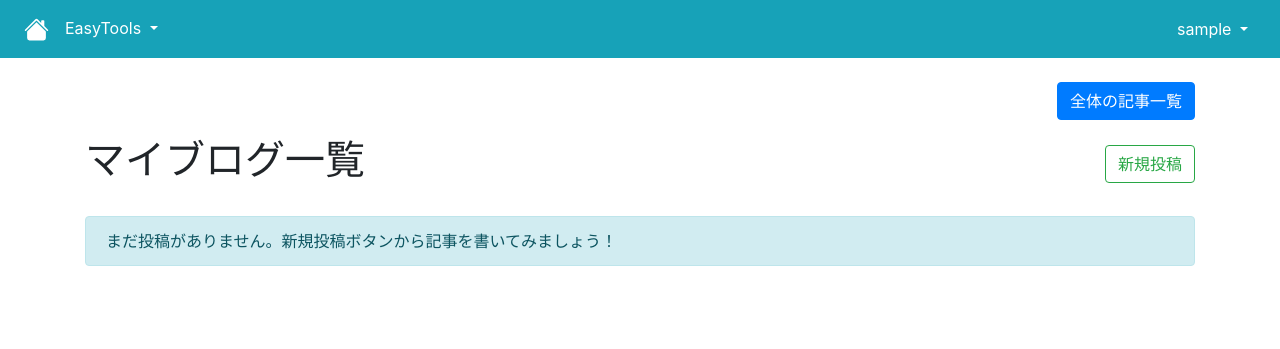
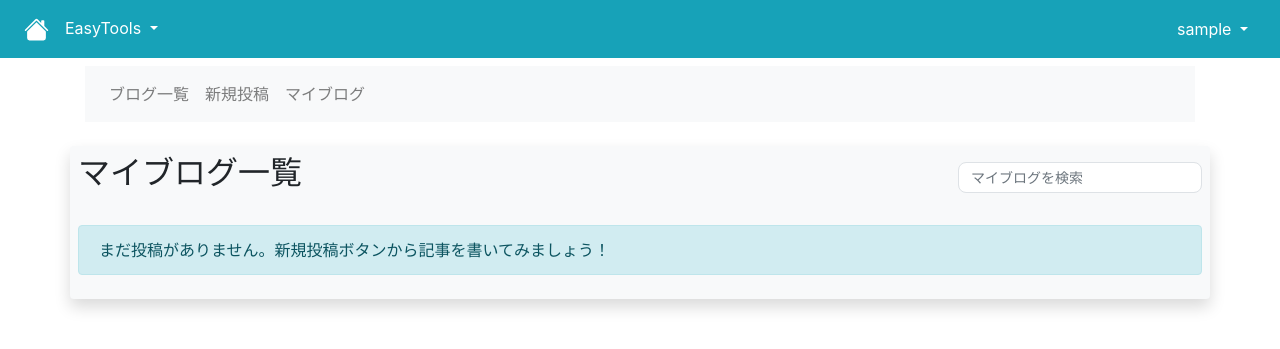
Before and after one commit to ShamNeko88/EasyPyTools, a Django app: page /EasyMdBlog/my-posts/ in a window 1280 px wide. Shown: the top 349 px of the page. Run offline with Django 5.2, Linux system fonts and the light colour scheme; the visitor is signed in with stand-in values (Sample User, id 1); data that the repository does not hold is empty; some libraries are stand-ins or nearby versions.

Commit message:
ブログの一覧マイページ新規作成、編集画面のフォーマット統一

```diff
--- a/EasyMdBlog/static/css/blog.css
+++ b/EasyMdBlog/static/css/blog.css
@@ -49,7 +49,7 @@
 .editor-container {
     background: white;
     border-radius: 12px;
-    box-shadow: 0 2px 15px rgba(0, 0, 0, 0.1);
+    box-shadow: 0 2px 15px rgba(0, 0, 0, 0.2);
 }
 
 .editor-header {
@@ -80,7 +80,7 @@
     background: #f8f9fa;
     border-radius: 8px;
     padding: 1rem;
-    margin-top: 1.5rem;
+    margin: 1.0rem;
 }
 
 .guide-item {
--- /dev/null
+++ b/EasyMdBlog/templates/EasyMdBlog/blog-base.html
@@ -0,0 +1,45 @@
+{% extends 'TopPage/base.html' %}
+{% load static %}
+{% block extra_css %}
+  <link rel="stylesheet" href="{% static 'css/blog.css' %}" />
+{% endblock %}
+{% block title %}
+  EasyMdBlog
+{% endblock %}
+
+{% block content %}
+  <div class="container mt-2">
+    <nav class="navbar navbar-expand-sm navbar-light bg-light">
+      <!-- ハンバーガーメニューのトグルボタン -->
+      <button class="navbar-toggler order-1" type="button" data-toggle="collapse" data-target="#blogBarDropdown" aria-controls="blogBarDropdown" aria-expanded="false" aria-label="Toggle navigation"><span class="navbar-toggler-icon"></span></button>
+      <div class="collapse navbar-collapse order-2" id="blogBarDropdown">
+        <ul class="navbar-nav">
+          <li class="nav-item">
+            <a href="{% url 'blog-index' %}" class="nav-link">ブログ一覧</a>
+          </li>
+
+          <!-- ログインしていない場合はログインページにリダイレクト -->
+          {% if user.is_authenticated %}
+            <li class="nav-item">
+              <a href="{% url 'post-create' %}" class="nav-link">新規投稿</a>
+            </li>
+            <li class="nav-item">
+              <a href="{% url 'my-posts' %}" class="nav-link">マイブログ</a>
+            </li>
+          {% else %}
+            <li class="nav-item">
+              <a href="{% url 'login' %}?next={% url 'post-create' %}" class="nav-link">新規投稿</a>
+            </li>
+            <li class="nav-item">
+              <a href="{% url 'login' %}?next={% url 'my-posts' %}" class="nav-link">マイブログ</a>
+            </li>
+          {% endif %}
+        </ul>
+      </div>
+    </nav>
+  </div>
+
+  {% block blog_main %}
+
+  {% endblock %}
+{% endblock %}
--- a/EasyMdBlog/templates/EasyMdBlog/my-posts.html
+++ b/EasyMdBlog/templates/EasyMdBlog/my-posts.html
@@ -1,4 +1,4 @@
-{% extends 'TopPage/base.html' %}
+{% extends 'EasyMdBlog/blog-base.html' %}
 {% load static %}
 {% block extra_css %}
   <link rel="stylesheet" href="{% static 'css/blog.css' %}" />
@@ -7,18 +7,15 @@
   マイブログ - EasyMdBlog
 {% endblock %}
 
-{% block content %}
-  <div class="container mt-4">
-    <div class="d-flex justify-content-end mb-3">
-      <a href="{% url 'blog-index' %}" class="btn btn-primary me-2">全体の記事一覧</a>
+{% block blog_main %}
+  <div class="container mt-4 shadow rounded p-2 bg-light">
+    <div class="d-flex justify-content-between align-items-center mb-4">
+      <h2>マイブログ一覧</h2>
+      <form class="form-inline my-1 my-lg-0" method="get" action="{% url 'my-posts' %}">
+        <input class="form-control form-control-sm" type="search" name="q" placeholder="マイブログを検索" aria-label="Search" value="{{ request.GET.q|default:'' }}" />
+      </form>
     </div>
 
-    <div class="d-flex justify-content-between align-items-center mb-4">
-      <h1>マイブログ一覧</h1>
-      <div>
-        <a href="{% url 'post-create' %}" class="btn btn-outline-success">新規投稿</a>
-      </div>
-    </div>
     {% for post in posts %}
       <div class="card mb-3">
         <div class="card-body">
--- a/EasyMdBlog/views.py
+++ b/EasyMdBlog/views.py
@@ -12,6 +12,13 @@ class BlogIndexView(ListView):
     model = BlogPost
     template_name = "EasyMdBlog/blog-index.html"
     context_object_name = 'posts'
+
+    def get_queryset(self):
+        queryset = BlogPost.objects.all()
+        query = self.request.GET.get('q')
+        if query:
+            queryset = queryset.filter(title__icontains=query)
+        return queryset
 
 
 # ブログの詳細閲覧ページ
@@ -75,5 +82,8 @@ class MyBlogListView(LoginRequiredMixin, ListView):
     context_object_name = 'posts'
 
     def get_queryset(self):
-        # ログインユーザーの投稿のみを取得
-        return BlogPost.objects.filter(user=self.request.user)
+        queryset = BlogPost.objects.filter(user=self.request.user)
+        query = self.request.GET.get('q')
+        if query:
+            queryset = queryset.filter(title__icontains=query)
+        return queryset
```
Also changed, not shown: EasyMdBlog/templates/EasyMdBlog/blog-detail.html (+5 -5 lines), EasyMdBlog/templates/EasyMdBlog/blog-index.html (+7 -10 lines), EasyMdBlog/templates/EasyMdBlog/blog-post.html (+26 -23 lines).
